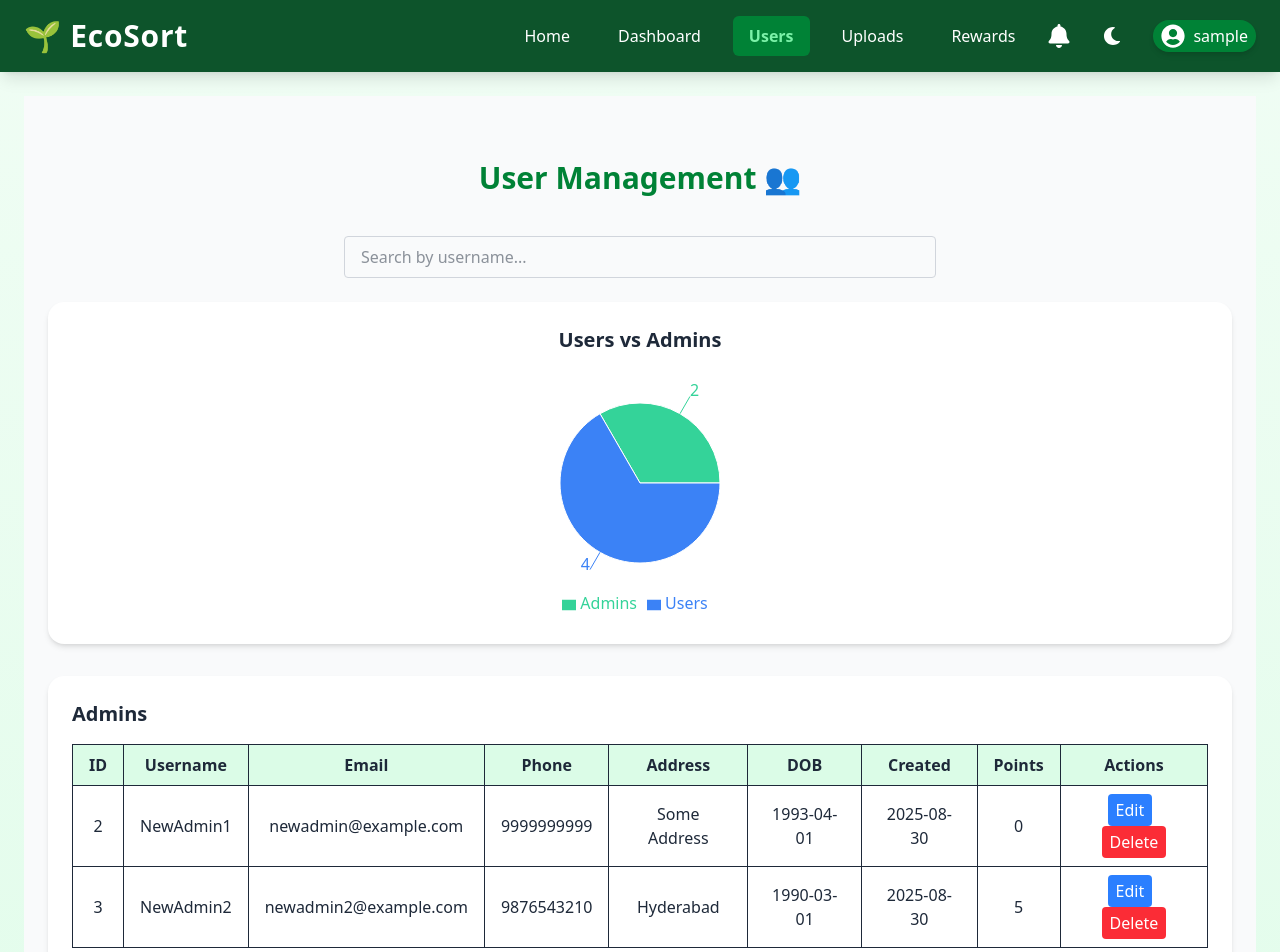
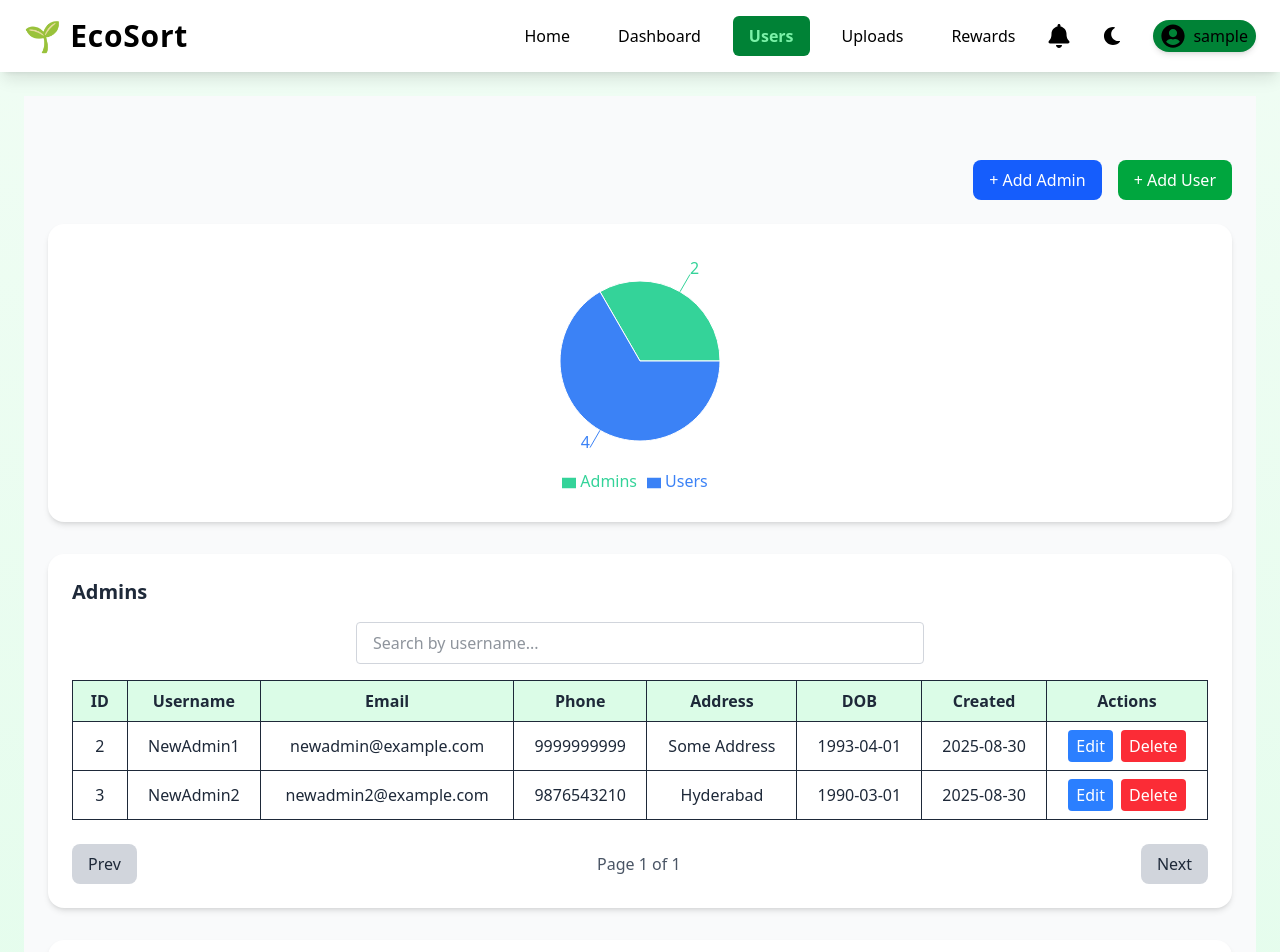
Before and after one commit to Sahasragoud/smart-waste-management, a React (Vite) app: page /admin/users in a window 1280 px wide. Shown: the top 952 px of the page. Built offline with nearby package versions, Linux system fonts and the light colour scheme; sample sign-in values are in the browser's storage.

Commit message:
users updated

```diff
--- a/src/components/Navbar.tsx
+++ b/src/components/Navbar.tsx
@@ -19,7 +19,6 @@ export default function Navbar() {
   const [user, setUser] = useState<any>(null);
   const [profileOpen, setProfileOpen] = useState(false);
 
-  // Dark mode state
   const [darkMode, setDarkMode] = useState(() => {
     const saved = localStorage.getItem("darkMode");
     return saved === "true";
@@ -32,7 +31,6 @@ export default function Navbar() {
   const points = user?.points || 0;
   const isLoggedIn = !!role;
 
-  // Apply dark mode to entire webpage
   useEffect(() => {
     if (darkMode) {
       document.documentElement.classList.add("dark");
@@ -41,7 +39,6 @@ export default function Navbar() {
     }
   }, [darkMode]);
 
-  // Close profile dropdown if click outside
   useEffect(() => {
     const handleClickOutside = (event: MouseEvent) => {
       if (profileRef.current && !profileRef.current.contains(event.target as Node)) {
@@ -52,7 +49,6 @@ export default function Navbar() {
     return () => document.removeEventListener("mousedown", handleClickOutside);
   }, []);
 
-  // Sync user from localStorage
   useEffect(() => {
     const syncUser = () => {
       const storedUser = localStorage.getItem("user");
@@ -70,7 +66,6 @@ export default function Navbar() {
     navigate("/login");
   };
 
-  // Navigation links
   const links = [{ to: "/", label: "Home" }];
   if (!isLoggedIn) {
     links.push({ to: "/login", label: "Login" });
@@ -88,17 +83,15 @@ export default function Navbar() {
   }
 
   return (
-    <nav className="bg-green-900 dark:bg-gray-900 text-white shadow-lg sticky top-0 z-50 font-sans">
+    <nav className="bg-white dark:bg-gray-900 text-black dark:text-white shadow-lg sticky top-0 z-50 font-sans transition-colors duration-300">
       <div className="container mx-auto flex justify-between items-center px-6 py-4">
-        {/* Logo */}
         <Link
           to="/"
-          className="flex items-center text-3xl font-bold tracking-wide hover:text-green-300 transition"
+          className="flex items-center text-3xl font-bold tracking-wide hover:text-green-500 dark:hover:text-green-300 transition"
         >
           🌱 EcoSort
         </Link>
 
-        {/* Desktop Menu */}
         <div className="hidden md:flex space-x-4 font-medium items-center">
           {links.map((link) => (
             <Link
@@ -107,7 +100,7 @@ export default function Navbar() {
               className={`py-2 px-4 rounded-md transition duration-300 ${
                 location.pathname === link.to
                   ? "bg-green-700 text-green-300 font-semibold"
-                  : "hover:bg-green-700 hover:text-green-100"
+                  : "hover:bg-green-700 dark:hover:bg-green-600 hover:text-green-100"
               }`}
             >
               {link.label}
@@ -116,9 +109,8 @@ export default function Navbar() {
 
           {isLoggedIn && (
             <div className="flex items-center space-x-6 relative" ref={profileRef}>
-              {/* Notification icon */}
               <div className="relative">
-                <FaBell className="text-2xl cursor-pointer hover:text-green-300 transition" />
+                <FaBell className="text-2xl cursor-pointer hover:text-green-500 dark:hover:text-green-300 transition" />
                 {points > 0 && (
                   <span className="absolute -top-2 -right-2 bg-red-500 text-white text-xs rounded-full w-5 h-5 flex items-center justify-center font-bold">
                     {points}
@@ -126,18 +118,16 @@ export default function Navbar() {
                 )}
               </div>
 
-              {/* Dark/Light Mode Toggle */}
               <button
                 onClick={() => {
                   setDarkMode(!darkMode);
                   localStorage.setItem("darkMode", (!darkMode).toString());
                 }}
-                className="text-lg p-2 rounded-md hover:bg-green-700 transition"
+                className="text-lg p-2 rounded-md hover:bg-gray-200 dark:hover:bg-gray-700 transition"
               >
                 {darkMode ? <FaSun /> : <FaMoon />}
               </button>
 
-              {/* Profile Dropdown */}
               <div className="relative">
                 <button
                   onClick={() => setProfileOpen(!profileOpen)}
@@ -154,23 +144,23 @@ export default function Navbar() {
                       animate={{ opacity: 1, y: 0 }}
                       exit={{ opacity: 0, y: -10 }}
                       transition={{ duration: 0.2 }}
-                      className="absolute right-0 mt-2 w-44 bg-green-800 dark:bg-gray-800 rounded-md shadow-lg py-2 flex flex-col z-50"
+                      className="absolute right-0 mt-2 w-44 bg-white dark:bg-gray-800 rounded-md shadow-lg py-2 flex flex-col z-50"
                     >
                       <Link
                         to="/profile"
-                        className="flex items-center px-4 py-2 text-white hover:bg-green-700 dark:hover:bg-gray-700 transition"
+                        className="flex items-center px-4 py-2 text-black dark:text-white hover:bg-green-700 dark:hover:bg-gray-700 transition"
                       >
                         <FaUserCircle className="mr-2" /> Profile
                       </Link>
                       <Link
                         to="/settings"
-                        className="flex items-center px-4 py-2 text-white hover:bg-green-700 dark:hover:bg-gray-700 transition"
+                        className="flex items-center px-4 py-2 text-black dark:text-white hover:bg-green-700 dark:hover:bg-gray-700 transition"
                       >
                         <FaCog className="mr-2" /> Settings
                       </Link>
                       <button
                         onClick={handleLogout}
-                        className="px-4 py-2 text-left text-white hover:bg-green-700 dark:hover:bg-gray-700 w-full transition"
+                        className="px-4 py-2 text-left text-black dark:text-white hover:bg-green-700 dark:hover:bg-gray-700 w-full transition"
                       >
                         Logout
                       </button>
@@ -182,16 +172,14 @@ export default function Navbar() {
           )}
         </div>
 
-        {/* Mobile Hamburger */}
         <button
-          className="md:hidden text-3xl p-2 rounded-md hover:bg-green-700 transition"
+          className="md:hidden text-3xl p-2 rounded-md hover:bg-gray-200 dark:hover:bg-gray-700 transition"
           onClick={() => setIsOpen(!isOpen)}
         >
           {isOpen ? <FaTimes /> : <FaBars />}
         </button>
       </div>
 
-      {/* Mobile Menu */}
       <AnimatePresence>
         {isOpen && (
           <motion.div
@@ -199,7 +187,7 @@ export default function Navbar() {
             animate={{ height: "auto", opacity: 1 }}
             exit={{ height: 0, opacity: 0 }}
             transition={{ duration: 0.3, ease: "easeInOut" }}
-            className="md:hidden bg-green-800 dark:bg-gray-800 px-6 py-5 space-y-4 rounded-b-lg shadow-inner overflow-hidden"
+            className="md:hidden bg-white dark:bg-gray-800 px-6 py-5 space-y-4 rounded-b-lg shadow-inner overflow-hidden"
           >
             {links.map((link) => (
               <Link
@@ -209,7 +197,7 @@ export default function Navbar() {
                 className={`block text-lg py-2 px-4 rounded-md transition ${
                   location.pathname === link.to
                     ? "bg-green-700 text-green-100 font-semibold"
-                    : "hover:bg-green-700 hover:text-green-100"
+                    : "hover:bg-green-700 dark:hover:bg-green-600 hover:text-green-100"
                 }`}
               >
                 {link.label}
@@ -218,34 +206,33 @@ export default function Navbar() {
 
             {isLoggedIn && (
               <div className="border-t border-green-700 pt-2 flex flex-col space-y-2">
-                <span className="block px-4 py-2 text-white font-medium">{username}</span>
+                <span className="block px-4 py-2 text-black dark:text-white font-medium">{username}</span>
                 <Link
                   to="/profile"
                   onClick={() => setIsOpen(false)}
-                  className="flex items-center px-4 py-2 text-white hover:bg-green-700 dark:hover:bg-gray-700 rounded-md transition"
+                  className="flex items-center px-4 py-2 text-black dark:text-white hover:bg-green-700 dark:hover:bg-gray-700 rounded-md transition"
                 >
                   <FaUserCircle className="mr-2" /> Profile
                 </Link>
                 <Link
                   to="/settings"
                   onClick={() => setIsOpen(false)}
-                  className="flex items-center px-4 py-2 text-white hover:bg-green-700 dark:hover:bg-gray-700 rounded-md transition"
+                  className="flex items-center px-4 py-2 text-black dark:text-white hover:bg-green-700 dark:hover:bg-gray-700 rounded-md transition"
                 >
                   <FaCog className="mr-2" /> Settings
                 </Link>
                 <button
                   onClick={handleLogout}
-                  className="w-full px-4 py-2 text-left text-white hover:bg-green-700 dark:hover:bg-gray-700 rounded-md transition"
+                  className="w-full px-4 py-2 text-left text-black dark:text-white hover:bg-green-700 dark:hover:bg-gray-700 rounded-md transition"
                 >
                   Logout
                 </button>
-                {/* Dark Mode Toggle */}
                 <button
                   onClick={() => {
                     setDarkMode(!darkMode);
                     localStorage.setItem("darkMode", (!darkMode).toString());
                   }}
-                  className="flex items-center px-4 py-2 text-white hover:bg-green-700 dark:hover:bg-gray-700 rounded-md transition"
+                  className="flex items-center px-4 py-2 text-black dark:text-white hover:bg-green-700 dark:hover:bg-gray-700 rounded-md transition"
                 >
                   {darkMode ? <FaSun className="mr-2" /> : <FaMoon className="mr-2" />}
                   {darkMode ? "Light Mode" : "Dark Mode"}
--- a/src/pages/Users.tsx
+++ b/src/pages/Users.tsx
@@ -27,6 +27,13 @@ const COLORS = ["#34D399", "#3B82F6"]; // green = users, blue = admins
 export default function Users() {
   const [users, setUsers] = useState<User[]>(mockUsers);
   const [search, setSearch] = useState<string>("");
+  const itemsPerPage = 5;
+  const [adminPage, setAdminPage] = useState(1);
+  const [userPage, setUserPage] = useState(1);
+  const [showModal, setShowModal] = useState(false);
+  const [newUserRole, setNewUserRole] = useState<"admin" | "user">("user");
+  const [newUserData, setNewUserData] = useState<Partial<User>>({});
+  const [formErrors, setFormErrors] = useState<Record<string, string>>({});
 
   const admins = users.filter(u => u.role === "admin" && u.username.toLowerCase().includes(search.toLowerCase()));
   const normalUsers = users.filter(u => u.role === "user" && u.username.toLowerCase().includes(search.toLowerCase()));
@@ -35,9 +42,61 @@ export default function Users() {
     setUsers(users.filter(user => user.id !== id));
   };
 
-  const renderTable = (title: string, data: User[]) => (
+  const handleAddUser = () => {
+    const errors: Record<string, string> = {};
+    const requiredFields = ["username", "email", "phone_number", "address", "date_of_birth"];
+
+    requiredFields.forEach((field) => {
+      if (!newUserData[field as keyof User]) {
+        errors[field] = `${field.replace("_", " ").replace(/\b\w/g, l => l.toUpperCase())} is required.`;
+      }
+    });
+
+    if (Object.keys(errors).length) {
+      setFormErrors(errors);
+      return;
+    }
+
+    const newUser: User = {
+      id: users.length + 1,
+      username: newUserData.username!,
+      email: newUserData.email!,
+      phone_number: newUserData.phone_number!,
+      address: newUserData.address!,
+      date_of_birth: newUserData.date_of_birth!,
+      created_date: new Date().toISOString().split("T")[0],
+      points: newUserRole === "user" ? 0 : 0,
+      role: newUserRole,
+    };
+
+    setUsers([...users, newUser]);
+    setShowModal(false);
+    setNewUserData({});
+    setFormErrors({});
+  };
+
+  const renderTable = (title: string, data: User[], currentPage: number, setPage: (p: number) => void, totalPages: number, showUpload: boolean) => {
+    const indexOfLastItem = currentPage * itemsPerPage;
+    const indexOfFirstItem = indexOfLastItem - itemsPerPage;
+    const currentData = data.slice(indexOfFirstItem, indexOfLastItem);
+
+    return (
       <div className="p-6 bg-white rounded-2xl shadow-md mb-8">
         <h2 className="text-xl font-bold mb-4">{title}</h2>
+
+        <div className="mb-4 text-center">
+          <input
+            type="text"
+            placeholder="Search by username..."
+            value={search}
+            onChange={e => {
+              setSearch(e.target.value);
+              setPage(1);
+            }}
+            className="px-4 py-2 rounded border border-gray-300 w-1/2"
+          />
+        </div>
+
         <table className="min-w-full border border-gray-200">
           <thead className="bg-green-100">
             <tr>
@@ -48,13 +107,13 @@ export default function Users() {
               <th className="border px-4 py-2">Address</th>
               <th className="border px-4 py-2">DOB</th>
               <th className="border px-4 py-2">Created</th>
-            <th className="border px-4 py-2">Points</th>
+              {title === "Users" && <th className="border px-4 py-2">Points</th>}
               <th className="border px-4 py-2">Actions</th>
             </tr>
           </thead>
           <tbody>
-          {data.length > 0 ? (
-            data.map(user => (
+            {currentData.length > 0 ? (
+              currentData.map(user => (
                 <tr key={user.id} className="text-center hover:bg-gray-50">
                   <td className="border px-4 py-2">{user.id}</td>
                   <td className="border px-4 py-2">{user.username}</td>
@@ -63,52 +122,70 @@ export default function Users() {
                   <td className="border px-4 py-2">{user.address}</td>
                   <td className="border px-4 py-2">{user.date_of_birth}</td>
                   <td className="border px-4 py-2">{user.created_date}</td>
-                <td className="border px-4 py-2">{user.points}</td>
+                  {title === "Users" && <td className="border px-4 py-2">{user.points}</td>}
                   <td className="border px-4 py-2 space-x-2">
                     <button className="px-2 py-1 bg-blue-500 text-white rounded">Edit</button>
                     <button onClick={() => handleDelete(user.id)} className="px-2 py-1 bg-red-500 text-white rounded">Delete</button>
                     {user.role === "user" && (
+                      <>
                         <button className="px-2 py-1 bg-yellow-500 text-white rounded">Update Password</button>
+                        {showUpload && (
+                          <button className="px-2 py-1 bg-purple-500 text-white rounded">Upload</button>
+                        )}
+                      </>
                     )}
                   </td>
                 </tr>
               ))
             ) : (
               <tr>
-              <td colSpan={9} className="text-center py-4 text-gray-500 italic">
+                <td colSpan={title === "Users" ? 9 : 8} className="text-center py-4 text-gray-500 italic">
                   No {title.toLowerCase()} found.
                 </td>
               </tr>
             )}
           </tbody>
         </table>
+
+        <div className="flex justify-between items-center mt-6">
+          <button
+            disabled={currentPage === 1}
+            onClick={() => setPage(currentPage - 1)}
+            className={`px-4 py-2 rounded-lg ${currentPage === 1 ? "bg-gray-300" : "bg-green-600 text-white hover:bg-green-700"}`}
+          >
+            Prev
+          </button>
+          <p className="text-gray-600">
+            Page {currentPage} of {totalPages}
+          </p>
+          <button
+            disabled={currentPage === totalPages}
+            onClick={() => setPage(currentPage + 1)}
+            className={`px-4 py-2 rounded-lg ${currentPage === totalPages ? "bg-gray-300" : "bg-green-600 text-white hover:bg-green-700"}`}
+          >
+            Next
+          </button>
+        </div>
       </div>
     );
+  };
 
   const chartData = [
     { name: "Admins", value: admins.length },
     { name: "Users", value: normalUsers.length },
   ];
 
+  const totalAdminPages = Math.ceil(admins.length / itemsPerPage) || 1;
+  const totalUserPages = Math.ceil(normalUsers.length / itemsPerPage) || 1;
+
   return (
     <section className="min-h-screen bg-gray-50 py-16 px-6">
-      <h1 className="text-3xl font-extrabold text-green-700 text-center mb-10">
-        User Management 👥
-      </h1>
-
-      <div className="mb-6 text-center">
-        <input
-          type="text"
-          placeholder="Search by username..."
-          value={search}
-          onChange={e => setSearch(e.target.value)}
-          className="px-4 py-2 rounded border border-gray-300 w-1/2"
-        />
+      <div className="flex justify-end gap-4 mb-6">
+        <button onClick={() => { setNewUserRole("admin"); setShowModal(true); }} className="px-4 py-2 bg-blue-600 text-white rounded-lg">+ Add Admin</button>
+        <button onClick={() => { setNewUserRole("user"); setShowModal(true); }} className="px-4 py-2 bg-green-600 text-white rounded-lg">+ Add User</button>
       </div>
 
-      {/* Pie Chart */}
       <div className="p-6 bg-white rounded-2xl shadow-md mb-8">
-        <h2 className="text-xl font-bold mb-4 text-center">Users vs Admins</h2>
         <ResponsiveContainer width="100%" height={250}>
           <PieChart>
             <Pie
@@ -130,11 +207,62 @@ export default function Users() {
         </ResponsiveContainer>
       </div>
 
-      {/* Admins table */}
-      {renderTable("Admins", admins)}
+      {renderTable("Admins", admins, adminPage, setAdminPage, totalAdminPages, false)}
+      {renderTable("Users", normalUsers, userPage, setUserPage, totalUserPages, true)}
 
-      {/* Users table */}
-      {renderTable("Users", normalUsers)}
+      {showModal && (
+        <div className="fixed inset-0 bg-black bg-opacity-50 flex justify-center items-center">
+          <div className="bg-white p-6 rounded-lg w-1/3">
+            <h3 className="text-lg font-bold mb-4">Add New {newUserRole === "admin" ? "Admin" : "User"}</h3>
+            <div className="flex flex-col gap-4">
+              <input
+                type="text"
+                placeholder="Username"
+                value={newUserData.username || ""}
+                onChange={(e) => setNewUserData({ ...newUserData, username: e.target.value })}
+                className="border px-3 py-2 rounded"
+              />
+              {formErrors.username && <p className="text-red-500 text-sm">{formErrors.username}</p>}
+              <input
+                type="email"
+                placeholder="Email"
+                value={newUserData.email || ""}
+                onChange={(e) => setNewUserData({ ...newUserData, email: e.target.value })}
+                className="border px-3 py-2 rounded"
+              />
+              {formErrors.email && <p className="text-red-500 text-sm">{formErrors.email}</p>}
+              <input
+                type="text"
+                placeholder="Phone Number"
+                value={newUserData.phone_number || ""}
+                onChange={(e) => setNewUserData({ ...newUserData, phone_number: e.target.value })}
+                className="border px-3 py-2 rounded"
+              />
+              {formErrors.phone_number && <p className="text-red-500 text-sm">{formErrors.phone_number}</p>}
+              <input
+                type="text"
+                placeholder="Address"
+                value={newUserData.address || ""}
+                onChange={(e) => setNewUserData({ ...newUserData, address: e.target.value })}
+                className="border px-3 py-2 rounded"
+              />
+              {formErrors.address && <p className="text-red-500 text-sm">{formErrors.address}</p>}
+              <input
+                type="date"
+                value={newUserData.date_of_birth || ""}
+                onChange={(e) => setNewUserData({ ...newUserData, date_of_birth: e.target.value })}
+                className="border px-3 py-2 rounded"
+              />
+              {formErrors.date_of_birth && <p className="text-red-500 text-sm">{formErrors.date_of_birth}</p>}
+            </div>
+
+            <div className="flex justify-end mt-4 gap-2">
+              <button onClick={() => setShowModal(false)} className="px-4 py-2 bg-gray-300 rounded">Cancel</button>
+              <button onClick={handleAddUser} className="px-4 py-2 bg-green-600 text-white rounded">Add</button>
+            </div>
+          </div>
+        </div>
+      )}
     </section>
   );
 }
```
Lines whose indentation alone changed are shown as unchanged.
